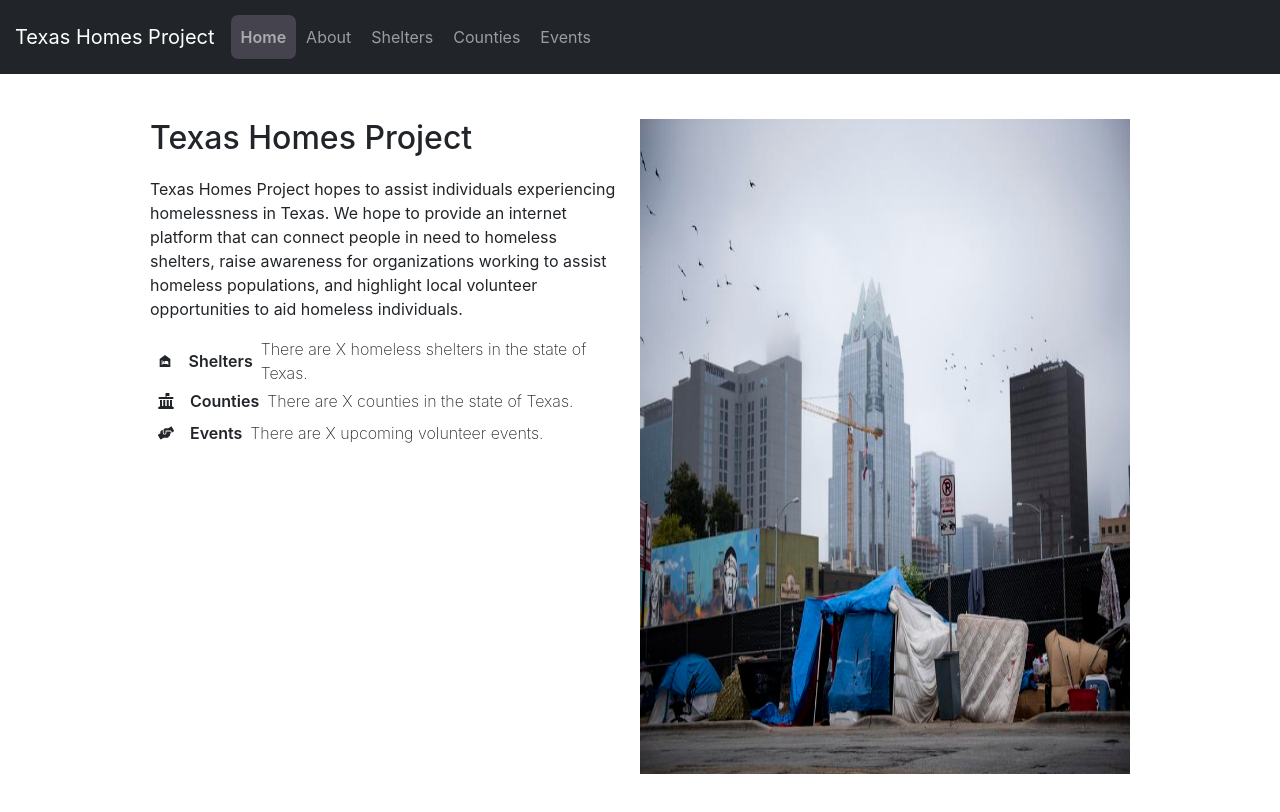
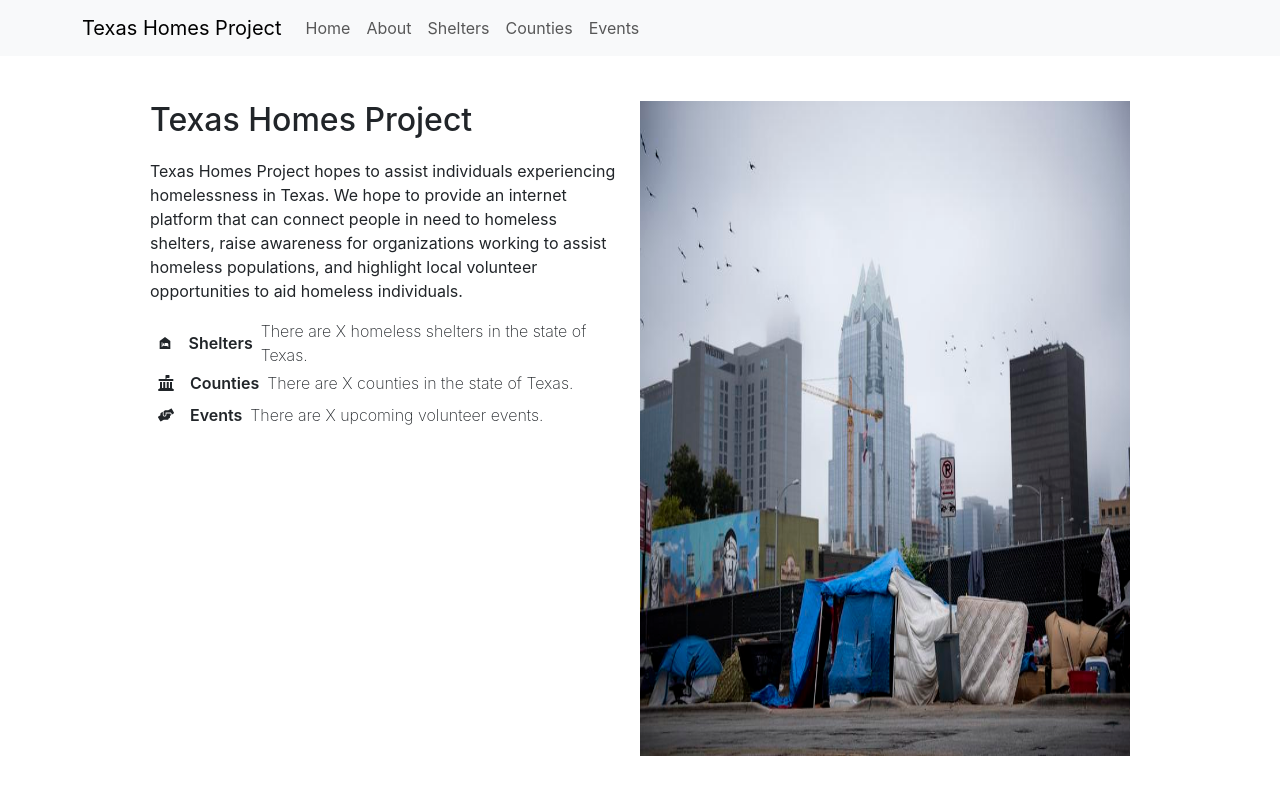
Before and after one commit to AnanthKothuri/TexasHomesProject, a React (Create React App) app in the folder front-end/: page / in a window 1280 px wide. Shown: the top 812 px of the page. Built offline with nearby package versions, Linux system fonts and the light colour scheme.

Commit message:
fixed navbar

```diff
--- a/front-end/src/Navbar.js
+++ b/front-end/src/Navbar.js
@@ -1,39 +1,25 @@
 import './App.css'
 import React from 'react';
-import { useLocation } from 'react-router-dom';
+import { Navbar, Nav, Container } from 'react-bootstrap';
 
 function NavBar() {
-    const location = useLocation();
+    return (
 
-    return (
-      <nav className="navbar navbar-expand-lg navbar-dark bg-dark" style={{ padding: '15px' }}>
-        <a className="navbar-brand" href="/">Texas Homes Project</a>
-        <button className="navbar-toggler" type="button" data-bs-toggle="collapse" data-bs-target="#navbarSupportedContent" aria-controls="navbarSupportedContent" aria-expanded="false" aria-label="Toggle navigation">
-          <span className="navbar-toggler-icon"></span>
-        </button>
-
-        <div className="collapse navbar-collapse" id="navbarSupportedContent">
-          <ul className="navbar-nav mr-auto">
-
-            <li className={`nav-item ${location.pathname === '/' ? 'active' : ''}`} style={{ borderRadius: '7px' }}>
-                <a className="nav-link" href="/" style={{ padding: '10px'}}>Home</a>
-            </li>
-            <li className={`nav-item ${location.pathname === '/about' ? 'active' : ''}`} style={{ borderRadius: '7px' }}>
-                <a className="nav-link" href="/about" style={{ padding: '10px'}}>About</a>
-            </li>
-            <li className={`nav-item ${location.pathname === '/shelters' ? 'active' : ''}`} style={{ borderRadius: '7px' }}>
-                <a className="nav-link" href="/shelters" style={{ padding: '10px'}}>Shelters</a>
-            </li>
-            <li className={`nav-item ${location.pathname === '/counties' ? 'active' : ''}`} style={{ borderRadius: '7px' }}>
-                <a className="nav-link" href="/counties" style={{ padding: '10px'}}>Counties</a>
-            </li>
-            <li className={`nav-item ${location.pathname === '/events' ? 'active' : ''}`} style={{ borderRadius: '7px' }}>
-                <a className="nav-link" href="/events" style={{ padding: '10px'}}>Events</a>
-            </li>
-
-          </ul>
-        </div>
-      </nav>
+      <Navbar collapseOnSelect expand="lg" className="bg-body-tertiary">
+        <Container>
+          <Navbar.Brand href="/">Texas Homes Project</Navbar.Brand>
+          <Navbar.Toggle aria-controls="responsive-navbar-nav" />
+          <Navbar.Collapse id="responsive-navbar-nav">
+            <Nav className="me-auto">
+              <Nav.Link href="/">Home</Nav.Link>
+              <Nav.Link href="/about">About</Nav.Link>
+              <Nav.Link href="/shelters">Shelters</Nav.Link>
+              <Nav.Link href="/counties">Counties</Nav.Link>
+              <Nav.Link href="/events">Events</Nav.Link>
+            </Nav>
+          </Navbar.Collapse>
+        </Container>
+      </Navbar>
     );
   }
 
```
Also changed, not shown: 1 other file (tests, documents, lock files or other folders).
